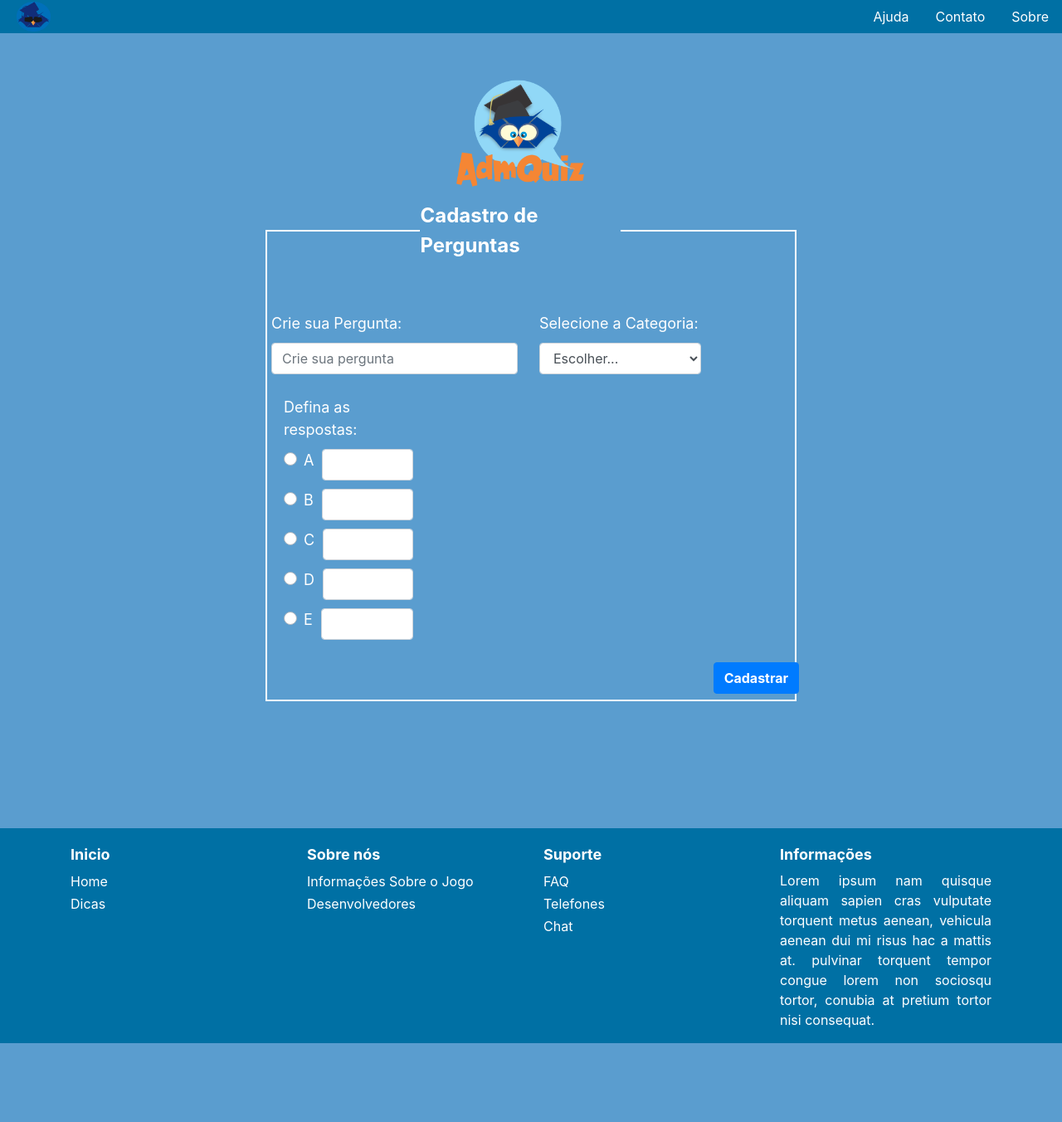
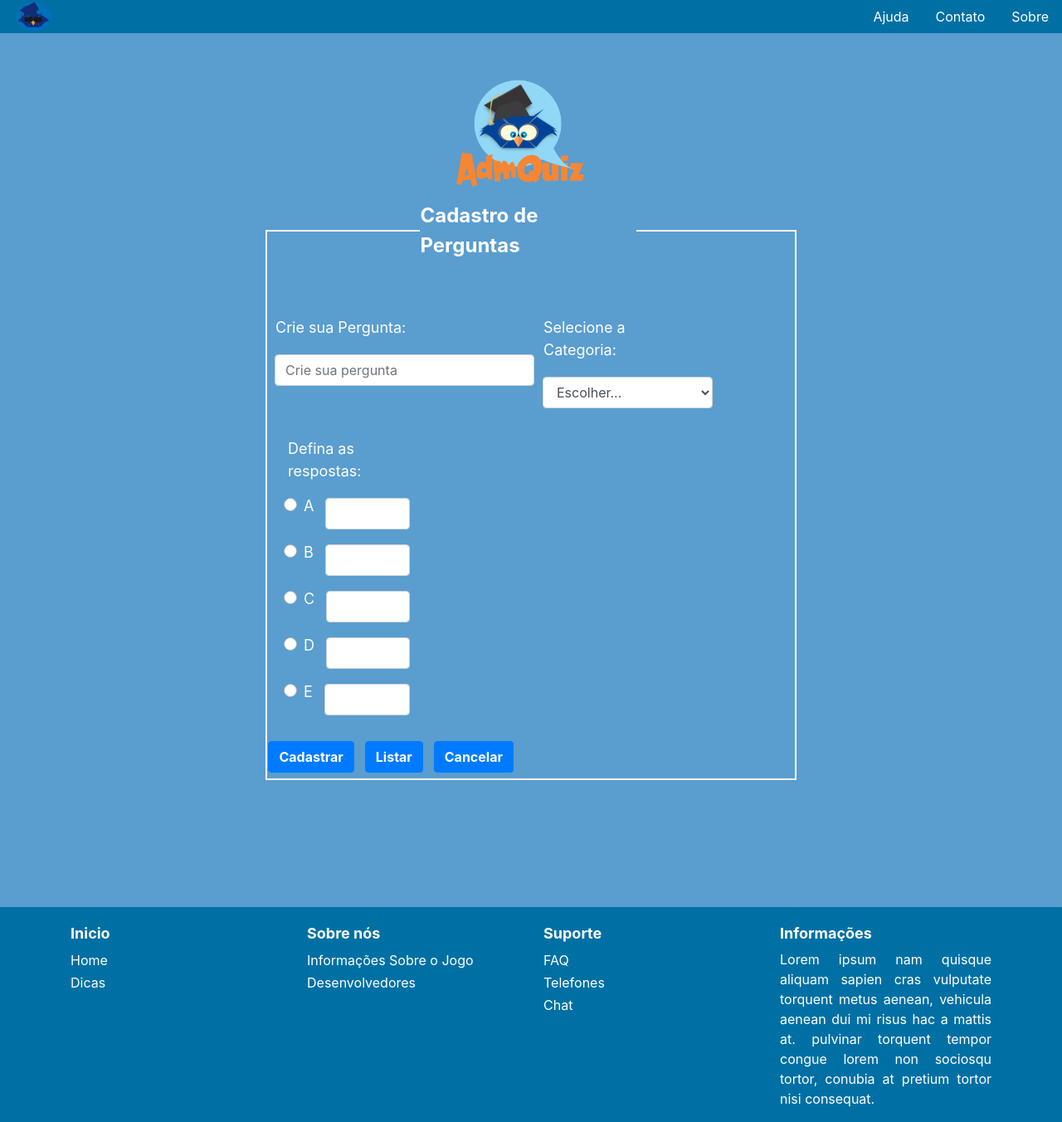
Before and after one commit to oliveiraugusto/ProjetoWebTI27, a PHP site: page /Paginas/CadPerguntas.html in a window 1280 px wide. Shown: the whole page at 83% size. Before the commit the page ends 1257 px from the top, so only its background shows below. Run offline with PHP 8.4, Linux system fonts and the light colour scheme; some libraries are stand-ins or nearby versions.

Commit message:
feito algumas alterações no design da página

```diff
--- a/Paginas/CadPerguntas.html
+++ b/Paginas/CadPerguntas.html
@@ -60,8 +60,8 @@
                 <label for="inputPerguntas" class="texto">Defina as respostas:  </label>
                     <div class="custom-control custom-radio custom-control-inline">
                         <input type="radio" id="radioA" name="cResposta" class="custom-control-input">
-                        <label class="custom-control-label" for="radioA">A</label>
-                        <input type="text" id="inputPerguntaA" class="form-control" size="30" maxlength="40">
+                        <label class="custom-control-label" for="radioB">A</label>
+                        <input type="text" id="inputPerguntaA" class="form-control  " size="30" maxlength="40">
                     </div>
                     <div class="custom-control custom-radio custom-control-inline">
                         <input type="radio" id="radioB" name="cResposta" class="custom-control-input">
@@ -86,6 +86,9 @@
             </div>
             <div class="form-row">
                 <button type="submit" class="btn btn-primary">Cadastrar</button>
+                <button type="submit" class="btn btn-primary">Listar</button>
+                <button type="submit" class="btn btn-primary">Cancelar</button>
+            </div>
             </fieldset>
         </form>
     </div>
--- a/assets/css/estiloPerguntas.css
+++ b/assets/css/estiloPerguntas.css
@@ -9,7 +9,6 @@ body{ background-color: #5a9dcf; margin: 0 auto;}
   width: 41px;
   margin: -66px 1052px 1px 20px;
 }
-
 
 #admIcon:hover
 {
@@ -35,16 +34,14 @@ img{ width: 12%;
   color: #FFF;
   font-weight: bolder;
   margin: -2% 9% 9% 29%;
-  width: 38%
+  width: 41%
 }
-
-
 
 .texto{
   color: #FFF;
   font-size: large;
   font-weight: 20pt;
-  margin: 5px;
+  margin: 10px;
 }
 
 .texto:hover{
@@ -53,8 +50,8 @@ img{ width: 12%;
 }
 
 .form-control{
-  margin: 5px;
-  width: 95%;
+  margin: 9px;
+  width: 100%;
 }
 
 label.custom-control-label{
@@ -65,7 +62,7 @@ label.custom-control-label{
 }
 
 button.btn.btn-primary{
-  margin: 1% 84% 1%;
+  margin: 1% 1% 1%;
   font-weight: bold;
 }
 
```
